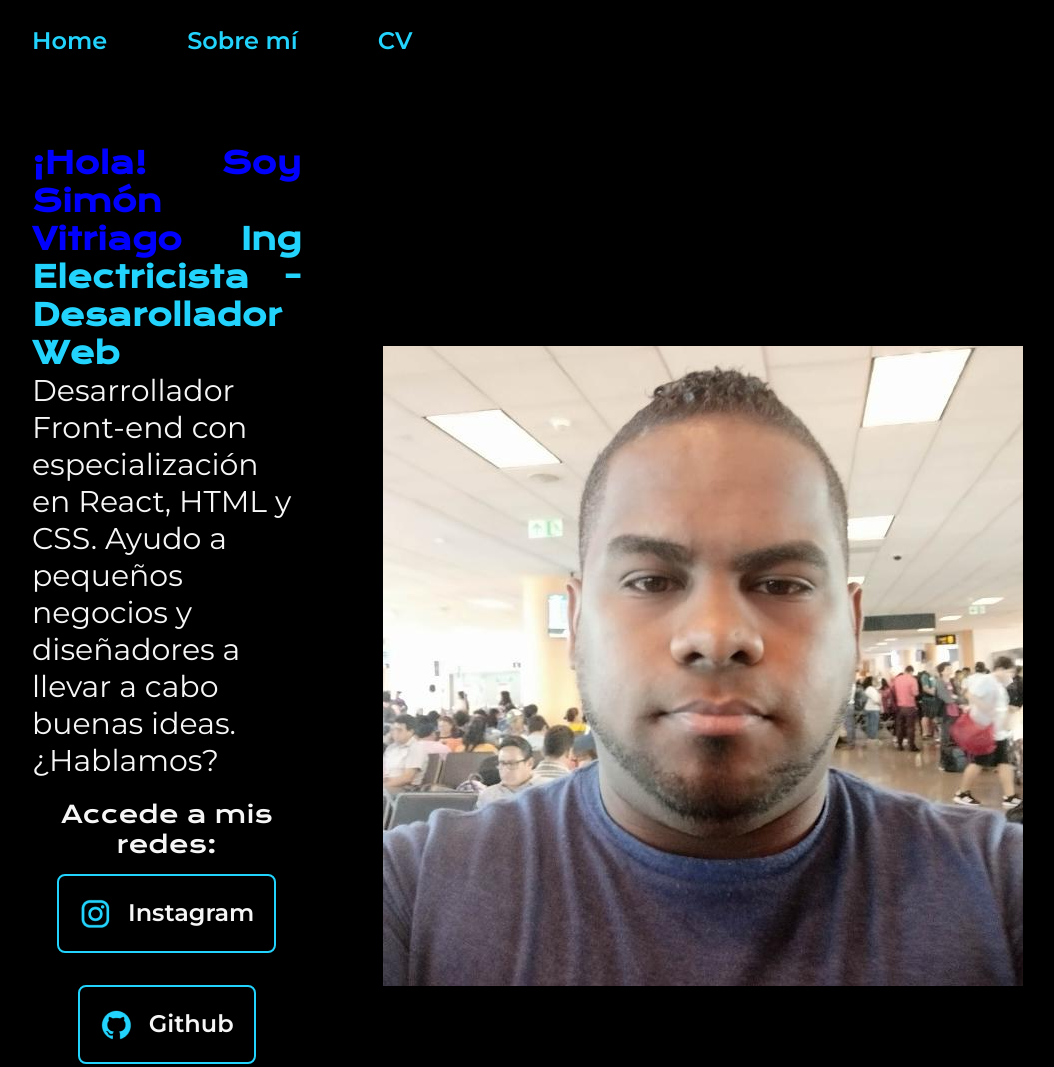
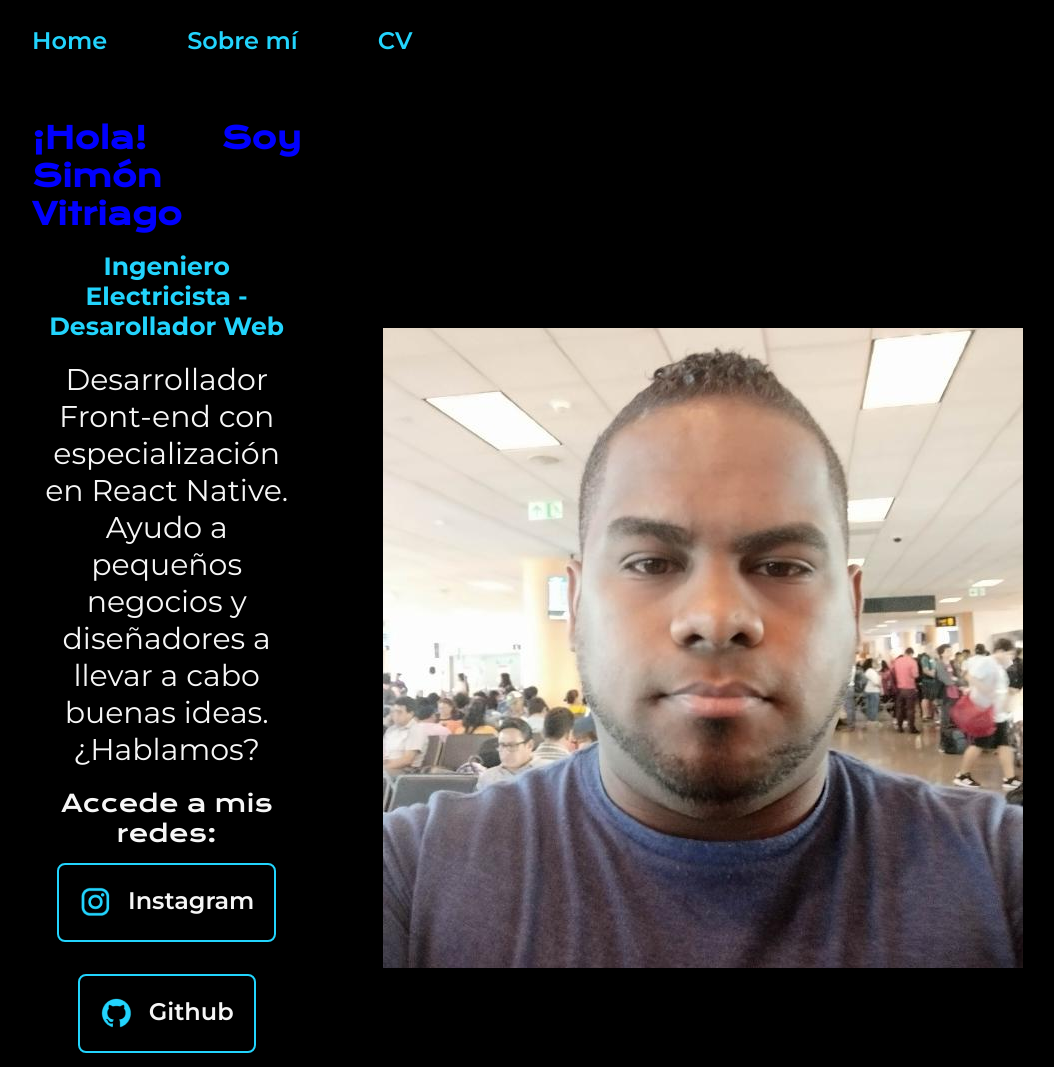
Before and after one commit to cypictronic05/portafolio-alura, a plain HTML site: page index.html in a window 1280 px wide. Shown: the top 1067 px of the page, without its empty margins (160-1214 px from the left). Drawn offline with nearby package versions, Linux system fonts and the light colour scheme.

Commit message:
Mejorando presentacion de Home

```diff
--- a/index.html
+++ b/index.html
@@ -18,11 +18,13 @@
    <main class="presentacion">
 
        <section class="presentacion__contenido">
-           <h1 class="presentacion__contenido__titulo">¡Hola! Soy Simón Vitriago <span>Ing Electricista - Desarollador Web</span></h1>
-           <p class="presentacion__contenido__texto">Desarrollador Front-end con especialización en React,
-               HTML y CSS. Ayudo a pequeños negocios y diseñadores a llevar a cabo buenas ideas.
+           <h1 class="presentacion__contenido__titulo">¡Hola! Soy Simón Vitriago </h1><br><span>Ingeniero Electricista - Desarollador Web</span>
+           <p class="presentacion__contenido__texto">
+            Desarrollador Front-end con especialización en React Native.
+            Ayudo a pequeños negocios y diseñadores a llevar a cabo buenas ideas.
                ¿Hablamos?
            </p>
+
 
            <h2 class="presentacion__contenido__subtitulo">Accede a mis redes:</h2>
            <div class="presentacion__enlaces">
--- a/styles/style.css
+++ b/styles/style.css
@@ -49,10 +49,14 @@ body{
 span{
     color: var(--color-terciario);
     font-weight: bold;
+    font-size: 1.5625rem;
+    font-family: var(--fuente-montserrat);
+    padding-bottom: 20px;
+    text-align: center;
 }
 
 .presentacion{
-    padding: 7% 15%;
+    padding: 5% 15%;
     display: flex;
     align-items: center;
     justify-content: space-between;
@@ -74,7 +78,6 @@ span{
     color:var(--color-enlaces);
     text-align: justify;
     align-self: center;
-
 }
 
 .presentacion__contenido__texto
@@ -82,6 +85,7 @@ span{
     font-family: var(--fuente-montserrat);
     font-size: 1.875rem;
     padding-bottom: 20px;
+    text-align: center;
 }
 
 .presentacion__enlaces{
@@ -133,6 +137,7 @@ span{
 
 span:hover{
     background-color: var(--color-hover);
+    text-align: center;
 }
 
 
```
Also changed, not shown: about.html (+1 -1 lines).
